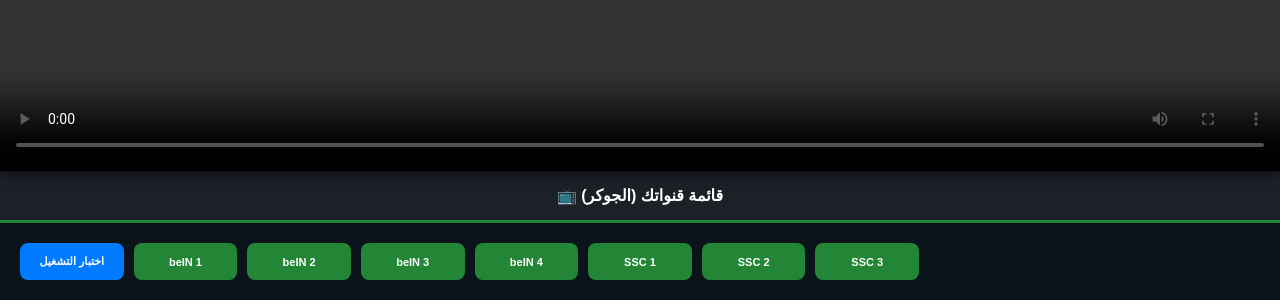
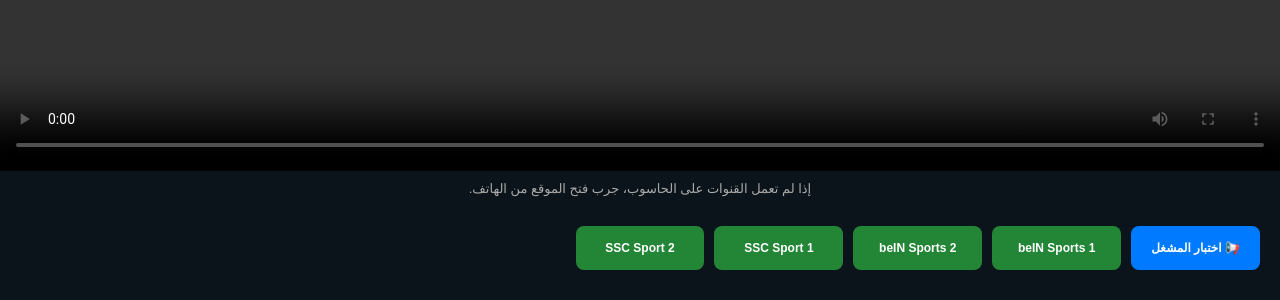
Before and after one commit to Ahmedqasm/live-sports-app, a plain HTML site: page index.html in a window 1280 px wide. Shown: the part 553-853 px from the top of the page. Drawn offline with nearby package versions, Linux system fonts and the light colour scheme.

Commit message:
Update HTML structure and button functionality

```diff
--- a/index.html
+++ b/index.html
@@ -1,44 +1,45 @@
 <!DOCTYPE html>
-<html lang="ar">
+<html lang="ar" dir="rtl">
 <head>
     <meta charset="UTF-8">
     <meta name="viewport" content="width=device-width, initial-scale=1.0">
-    <title>تطبيق بث الجوكر</title>
+    <title>مشغل القنوات التجريبي</title>
     <style>
         body { background: #0b141a; color: white; text-align: center; font-family: sans-serif; margin: 0; }
-        .header { background: #1c2128; padding: 15px; border-bottom: 3px solid #238636; font-weight: bold; }
-        .player-wrap { position: sticky; top: 0; background: #000; width: 100%; z-index: 100; box-shadow: 0 4px 10px rgba(0,0,0,0.5); }
+        .player-box { position: sticky; top: 0; background: #000; width: 100%; z-index: 100; }
         video { width: 100%; aspect-ratio: 16/9; background: #000; }
-        .grid { display: grid; grid-template-columns: repeat(auto-fill, minmax(100px, 1fr)); gap: 10px; padding: 20px; }
-        button { background: #238636; color: white; border: none; padding: 12px; border-radius: 8px; font-weight: bold; cursor: pointer; font-size: 11px; }
-        button:active { background: #2ea043; transform: scale(0.95); }
-        .test-btn { background: #007bff; } /* لون مختلف لقناة الاختبار */
+        .grid { display: grid; grid-template-columns: repeat(auto-fill, minmax(120px, 1fr)); gap: 10px; padding: 20px; }
+        button { background: #238636; color: white; border: none; padding: 15px 5px; border-radius: 8px; font-weight: bold; cursor: pointer; font-size: 12px; }
+        button:hover { background: #2ea043; }
+        .info { padding: 10px; font-size: 13px; color: #aaa; }
     </style>
 </head>
 <body>
 
-<div class="player-wrap">
+<div class="player-box">
     <video id="video" controls playsinline autoplay></video>
 </div>
 
-<div class="header">📺 قائمة قنواتك (الجوكر)</div>
+<div class="info">إذا لم تعمل القنوات على الحاسوب، جرب فتح الموقع من الهاتف.</div>
 
 <div class="grid">
-    <button class="test-btn" onclick="play('https://test-streams.mux.dev/x36xhzz/x36xhzz.m3u8')">اختبار التشغيل</button>
+    <button style="background: #007bff;" onclick="play('https://test-streams.mux.dev/x36xhzz/x36xhzz.m3u8')">📢 اختبار المشغل</button>
 
-    <button onclick="play('http://xapi-ie.org:8080/joker10/joker1995/1.m3u8')">beIN 1</button>
-    <button onclick="play('http://xapi-ie.org:8080/joker10/joker1995/2.m3u8')">beIN 2</button>
-    <button onclick="play('http://xapi-ie.org:8080/joker10/joker1995/3.m3u8')">beIN 3</button>
-    <button onclick="play('http://xapi-ie.org:8080/joker10/joker1995/4.m3u8')">beIN 4</button>
-    <button onclick="play('http://xapi-ie.org:8080/joker10/joker1995/10.m3u8')">SSC 1</button>
-    <button onclick="play('http://xapi-ie.org:8080/joker10/joker1995/11.m3u8')">SSC 2</button>
-    <button onclick="play('http://xapi-ie.org:8080/joker10/joker1995/12.m3u8')">SSC 3</button>
+    <button onclick="play('http://xapi-ie.org:8080/joker10/joker1995/1.m3u8')">beIN Sports 1</button>
+    <button onclick="play('http://xapi-ie.org:8080/joker10/joker1995/2.m3u8')">beIN Sports 2</button>
+    <button onclick="play('http://xapi-ie.org:8080/joker10/joker1995/10.m3u8')">SSC Sport 1</button>
+    <button onclick="play('http://xapi-ie.org:8080/joker10/joker1995/11.m3u8')">SSC Sport 2</button>
 </div>
 
 <script src="https://cdn.jsdelivr.net/npm/hls.js@latest"></script>
 <script>
     var video = document.getElementById('video');
-    var hls = new Hls();
+    var hls = new Hls({
+        // هذا الجزء لمحاولة تخطي حماية السيرفر
+        xhrSetup: function (xhr, url) {
+            xhr.withCredentials = false;
+        }
+    });
 
     function play(url) {
         if (Hls.isSupported()) {
```
